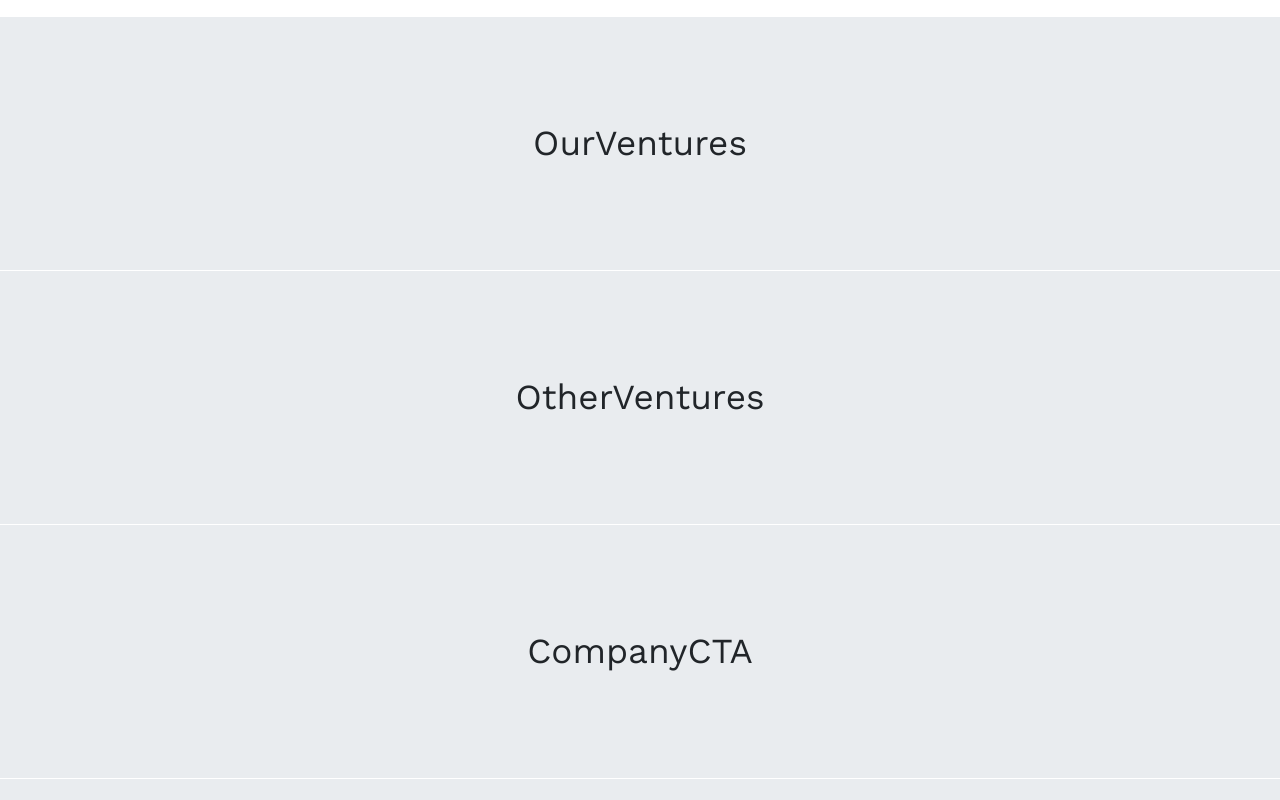
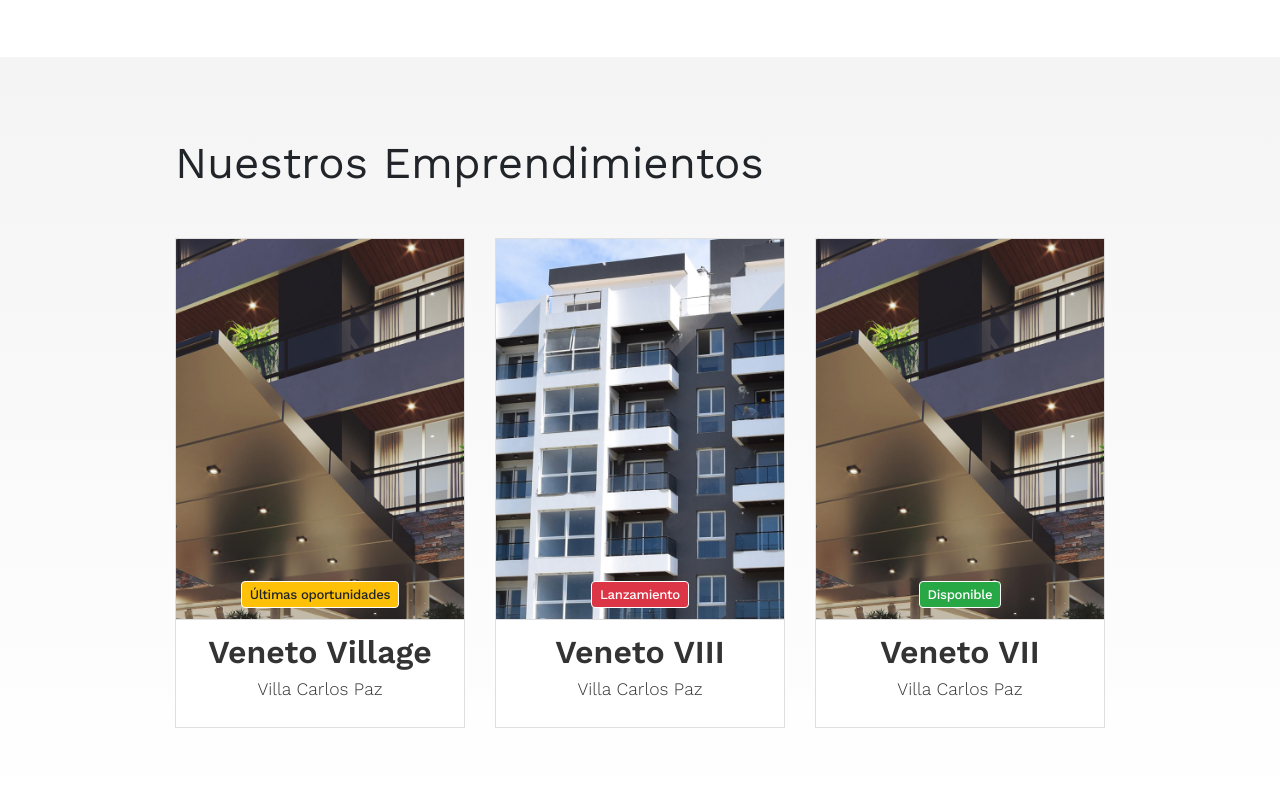
Before and after one commit to wipargentina/constructora-del-valle-web, a Next.js app: page / in a window 1280 px wide. Shown: the part 1520-2320 px from the top of the page. Built offline with nearby package versions, Linux system fonts and the light colour scheme.

Commit message:
se agrego contenido y api bloque Our Ventures y se aplicaron los styles

```diff
--- a/components/OurVentures.js
+++ /dev/null
@@ -1,5 +0,0 @@
-import React from 'react'
-
-export default function OurVentures() {
-  return <section className="section">OurVentures</section>
-}
--- a/components/home/Experience.js
+++ b/components/home/Experience.js
@@ -40,19 +40,19 @@ export default function Experience() {
           <div className='col-md-6'>
             <div className='grid-container'>
               <div className='grid-item image-1'>
-                <img src='/home/slide-1.jpg' alt='' />
+                <img src='/demo/building-2.jpg' alt='' />
               </div>
               <div className='grid-item image-2'>
-                <img src='/home/slide-1.jpg' alt='' />
+                <img src='/demo/building-2.jpg' alt='' />
               </div>
               <div className='grid-item image-3'>
-                <img src='/home/slide-1.jpg' alt='' />
+                <img src='/demo/building-2.jpg' alt='' />
               </div>
               <div className='grid-item image-4'>
-                <img src='/home/slide-1.jpg' alt='' />
+                <img src='/demo/building-2.jpg' alt='' />
               </div>
               <div className='grid-item image-5'>
-                <img src='/home/slide-1.jpg' alt='' />
+                <img src='/demo/building-2.jpg' alt='' />
               </div>
             </div>
           </div>
--- /dev/null
+++ b/components/home/OurVentures.js
@@ -0,0 +1,42 @@
+import Link from 'next/link';
+import { useEffect, useState } from 'react';
+
+export default function OurVentures() {
+  const [ventures, setVentures] = useState([]);
+
+  useEffect(() => {
+    fetch('http://localhost:3000/api/ventures')
+      .then((res) => res.json())
+      .then(setVentures);
+  }, []);
+
+  return (
+    <section className='our-ventures'>
+      <div className='container'>
+        <h1 className='soft mb-5'>Nuestros Emprendimientos</h1>
+        <div className='row'>
+          {ventures.map((venture) => (
+            <div className='col-md-6 col-lg-4'>
+              <Link href={`${venture.url}`}>
+                <a className='card'>
+                  <div className='card-header'>
+                    <img className='card-image' src={venture.image} alt='' />
+                    <div className='card-badge'>
+                      <div className={`${venture.badge}`}>
+                        {venture.badgeText}
+                      </div>
+                    </div>
+                  </div>
+                  <div className='card-body'>
+                    <div className='card-title'>{venture.title}</div>
+                    <div className='card-text'>Villa Carlos Paz</div>
+                  </div>
+                </a>
+              </Link>
+            </div>
+          ))}
+        </div>
+      </div>
+    </section>
+  );
+}
--- /dev/null
+++ b/pages/api/ventures.js
@@ -0,0 +1,29 @@
+export default (req, res) => {
+  res.statusCode = 200;
+  res.json([
+    {
+      title: 'Veneto Village',
+      text: 'Villa Carlos Paz',
+      image: '/demo/building-2.jpg',
+      url: '/veneto-village',
+      badge: 'badge badge-warning',
+      badgeText: 'Últimas oportunidades'
+    },
+    {
+      title: 'Veneto VIII',
+      text: 'Villa Carlos Paz',
+      image: '/demo/building-1.jpg',
+      url: '/veneto-8',
+      badge: 'badge badge-danger',
+      badgeText: 'Lanzamiento'
+    },
+    {
+      title: 'Veneto VII',
+      text: 'Villa Carlos Paz',
+      image: '/demo/building-2.jpg',
+      url: '/veneto-7',
+      badge: 'badge badge-success',
+      badgeText: 'Disponible'
+    }
+  ]);
+};
--- a/pages/index.js
+++ b/pages/index.js
@@ -1,7 +1,7 @@
 import Head from 'next/head';
 import Slides from '@components/home/Slides';
 import Experience from '@components/home/Experience';
-import OurVentures from '@components/OurVentures';
+import OurVentures from '@components/home/OurVentures';
 import OtherVentures from '@components/OtherVentures';
 import CompanyCTA from '@components/CompanyCTA';
 import Contact from '@components/Contact';
@@ -16,8 +16,8 @@ export default function Home() {
       <div className='home'>
         <Slides />
         <Experience />
+        <OurVentures />
       </div>
-      <OurVentures />
       <OtherVentures />
       <CompanyCTA />
       <Contact />
--- a/styles/_custom.scss
+++ b/styles/_custom.scss
@@ -1,5 +1,6 @@
 $primary: #0071e3;
 $secondary: #88be4a;
+$general-text: #333;
 
 // Options
 //
--- a/styles/components/home/_experience.scss
+++ b/styles/components/home/_experience.scss
@@ -1,6 +1,6 @@
 .home {
   .experience {
-    padding: 60px 0;
+    padding: 80px 0;
     .grid-container {
       display: grid;
       grid-template: repeat(2, 314px) / repeat(3, 1fr);
@@ -19,8 +19,8 @@
         height: 100%;
         width: 100%;
         object-fit: cover;
-        filter: grayscale(1);
-        opacity: 0.3;
+        // filter: grayscale(1);
+        // opacity: 0.3;
       }
     }
     .image-1 {
@@ -45,14 +45,17 @@
   .home {
     .experience {
       padding: 50px 0;
-      // .grid-container {
-      //   grid-template: repeat(3, 220px) / repeat(2, 1fr);
-      //   gap: 8px;
-      //   grid-template-areas:
-      //     'image-1 image-2'
-      //     'image-3 image-4'
-      //     'image-5 image-5';
-      // }
+      .grid-container {
+        grid-template: repeat(2, 240px) / repeat(3, 1fr);
+        grid-template-areas:
+          'image-1 image-2 image-3'
+          'image-4 image-5 image-5';
+        // gap: 8px;
+        // grid-template-areas:
+        //   'image-1 image-2'
+        //   'image-3 image-4'
+        //   'image-5 image-5';
+      }
     }
   }
 }
--- /dev/null
+++ b/styles/components/home/_our-ventures.scss
@@ -0,0 +1,55 @@
+.home {
+  .our-ventures {
+    padding: 80px 0;
+    background: linear-gradient(
+      180deg,
+      #f4f4f4 0%,
+      rgba(244, 244, 244, 0) 100%
+    );
+
+    .card {
+      text-decoration: none;
+      color: $general-text;
+      .card-header {
+        position: relative;
+        padding: 0;
+        background-color: #fff;
+        .card-image {
+          width: 100%;
+          height: 380px;
+          object-fit: cover;
+        }
+        .card-badge {
+          position: absolute;
+          bottom: 0;
+          width: 100%;
+          height: 50px;
+          display: flex;
+          align-items: center;
+          justify-content: center;
+
+          .badge {
+            border: 1px solid white;
+            border-radius: 4px;
+            padding: 6px 8px;
+            font-weight: 500;
+            letter-spacing: -0.02rem;
+          }
+        }
+      }
+      .card-body {
+        text-align: center;
+        padding: 8px;
+      }
+      .card-title {
+        font-size: 2rem;
+        font-weight: 600;
+        margin-bottom: 0px;
+      }
+      .card-text {
+        font-weight: 300;
+        margin-bottom: 16px;
+      }
+    }
+  }
+}
--- a/styles/styles.scss
+++ b/styles/styles.scss
@@ -11,3 +11,4 @@
 // home
 @import './components/home/carousel';
 @import './components/home/experience';
+@import './components/home/our-ventures';
```
Also changed, not shown: data/ventures.json (added, +22 -0 lines), public/demo/building-1.jpg (added), public/demo/building-2.jpg (added).
